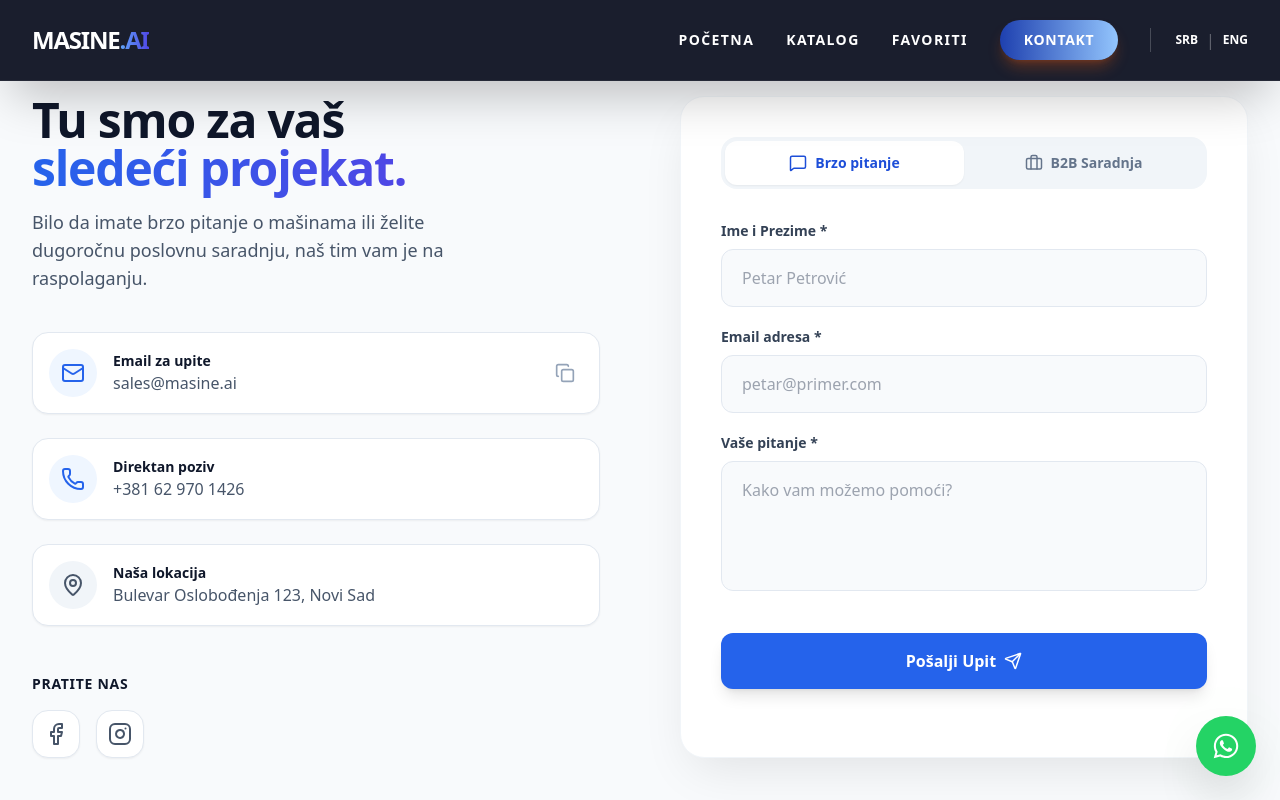
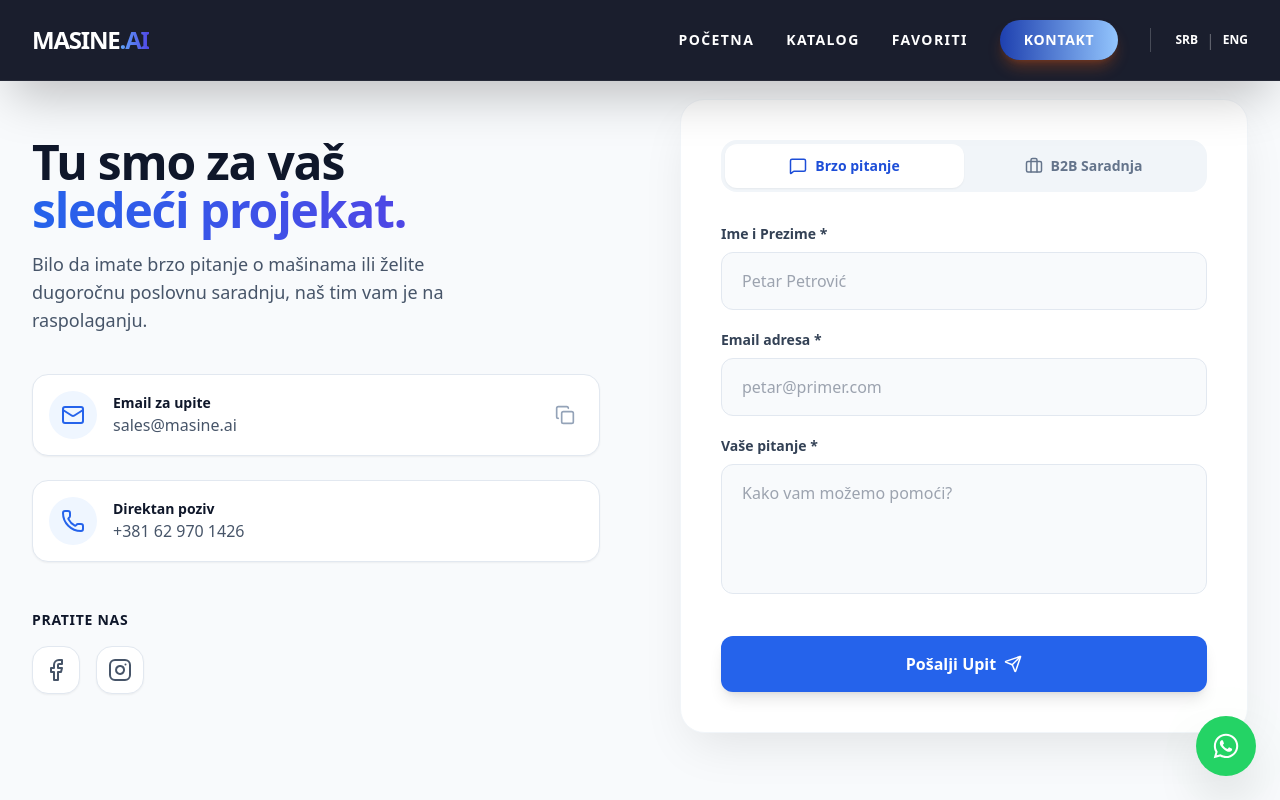
Before and after one commit to Djapedjape123/goga, a React (Vite) app: page /contact in a window 1280 px wide. Shown: the top 800 px of the page. Built offline with nearby package versions, Linux system fonts and the light colour scheme.

Commit message:
jos fb i broj

```diff
--- a/src/components/Footer.jsx
+++ b/src/components/Footer.jsx
@@ -38,7 +38,7 @@ const Footer = () => {
               {/* Društvene mreže */}
               {[
                 { icon: <Facebook size={20} />, link: "#", label: "Facebook" },
-                { icon: <Instagram size={20} />, link: "#", label: "Instagram" }
+                { icon: <Instagram size={20} />, link: "https://www.instagram.com/masine.ai/", label: "Instagram" }
               ].map((social, idx) => (
                 <motion.a
                   key={idx}
@@ -85,7 +85,7 @@ const Footer = () => {
               <div className="w-1.5 h-6 bg-blue-500 rounded-full"></div>
               {t('footer.contact_title')} {/* 👈 PREVEDEN NASLOV */}
             </h3>
-            <div className="flex items-start gap-4 group cursor-default">
+            {/* <div className="flex items-start gap-4 group cursor-default">
               <div className="p-2 bg-white/5 rounded-lg border border-white/10 group-hover:border-blue-500/50 group-hover:bg-blue-500/10 transition-colors">
                 <MapPin size={18} className="text-blue-400" />
               </div>
@@ -93,7 +93,7 @@ const Footer = () => {
                 className="text-slate-400 pt-1 leading-relaxed"
                 dangerouslySetInnerHTML={{ __html: t('footer.address') }}
               ></span>
-            </div>
+            </div> */}
             <div className="flex items-center gap-4 group cursor-pointer">
               <div className="p-2 bg-white/5 rounded-lg border border-white/10 group-hover:border-blue-500/50 group-hover:bg-blue-500/10 transition-colors">
                 <Phone size={18} className="text-blue-400" />
--- a/src/data/sveMasine.js
+++ b/src/data/sveMasine.js
@@ -92,7 +92,7 @@ export const sveMasine = [
     slug: "el-35pro-elektricni-viljuskar",
     naziv: "EL-35PRO",
     kategorija: "viljuskari",
-    cena: "23900€",
+    cena: "23 900€",
     opis: "Snažan BYD EL-35PRO električni viljuškar. Nosivost od 3500kg ga čini savršenim za teže industrijske uslove.",
     specifikacije: {
       nosivost: "3500",
--- a/src/pages/Contact.jsx
+++ b/src/pages/Contact.jsx
@@ -120,7 +120,7 @@ const Contact = () => {
                 </div>
 
                 {/* Telefon Kartica */}
-                <div className="flex items-center gap-4 p-4 rounded-2xl bg-white border border-slate-200 shadow-sm hover:shadow-md transition-shadow cursor-pointer group">
+                <a href="tel:+381 62 970 1426" className="flex items-center gap-4 p-4 rounded-2xl bg-white border border-slate-200 shadow-sm hover:shadow-md transition-shadow cursor-pointer group">
                   <div className="w-12 h-12 bg-blue-50 text-blue-600 rounded-full flex items-center justify-center group-hover:bg-blue-600 group-hover:text-white transition-colors">
                     <Phone size={24} />
                   </div>
@@ -130,18 +130,11 @@ const Contact = () => {
                       +381 62 970 1426
                     </a>
                   </div>
-                </div>
+                </a>
 
-                {/* Lokacija Kartica */}
-                <div className="flex items-center gap-4 p-4 rounded-2xl bg-white border border-slate-200 shadow-sm">
-                  <div className="w-12 h-12 bg-slate-100 text-slate-600 rounded-full flex items-center justify-center">
-                    <MapPin size={24} />
-                  </div>
-                  <div>
-                    <p className="text-sm font-bold text-slate-900">{t('contact_page.location_label')}</p>
-                    <p className="text-slate-600">{t('contact_page.location_address')}</p>
-                  </div>
-                </div>
+
+
+
               </div>
 
               {/* Društvene mreže - Glow efekti */}
@@ -151,7 +144,7 @@ const Contact = () => {
                   <a href="#" className="w-12 h-12 flex items-center justify-center rounded-2xl bg-white border border-slate-200 text-slate-600 shadow-sm hover:border-[#1877F2] hover:text-[#1877F2] hover:shadow-[0_0_15px_rgba(24,119,242,0.3)] transition-all">
                     <Facebook size={24} />
                   </a>
-                  <a href="#" className="w-12 h-12 flex items-center justify-center rounded-2xl bg-white border border-slate-200 text-slate-600 shadow-sm hover:border-[#E4405F] hover:text-[#E4405F] hover:shadow-[0_0_15px_rgba(228,64,95,0.3)] transition-all">
+                  <a href="https://www.instagram.com/masine.ai/" className="w-12 h-12 flex items-center justify-center rounded-2xl bg-white border border-slate-200 text-slate-600 shadow-sm hover:border-[#E4405F] hover:text-[#E4405F] hover:shadow-[0_0_15px_rgba(228,64,95,0.3)] transition-all">
                     <Instagram size={24} />
                   </a>
                 </div>
```
